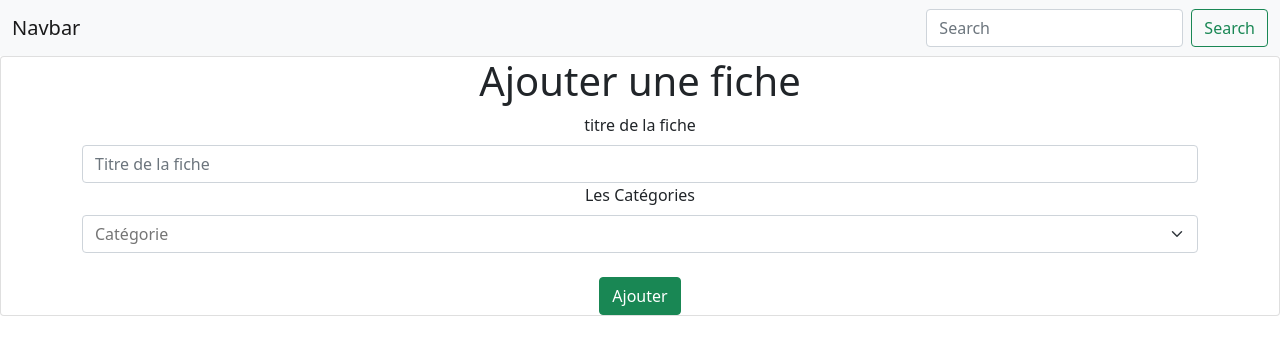
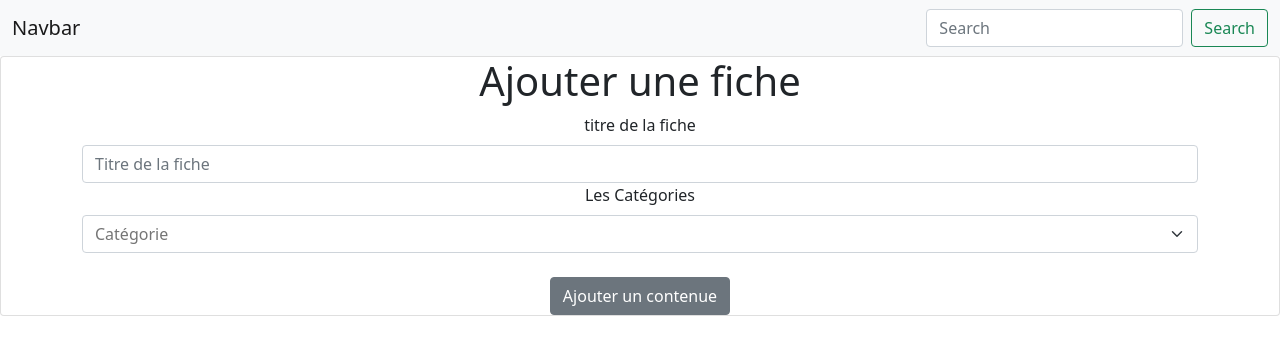
Before and after one commit to AlexisVedrenne/FicheWeb, a Symfony app: template templates/fiche/ajouter.html.twig in a window 1280 px wide. Shown: the top 356 px of the page. Run offline with Twig, Linux system fonts and the light colour scheme; the template is opened without the code that fills it, so the values that code supplies are empty; form fields are guessed from the names that the template uses; some libraries are stand-ins or nearby versions.

Commit message:
Ajout du scrip fiche.js à la page ajouter.html.twig

```diff
--- a/templates/base.html.twig
+++ b/templates/base.html.twig
@@ -10,10 +10,6 @@
 			<link href="{{ asset('css/styles.css') }}" type="text/css" rel="stylesheet">
 		{% endblock %}
 
-		{% block javascripts %}
-			<script src="https://cdn.jsdelivr.net/npm/bootstrap@5.1.1/dist/js/bootstrap.min.js" integrity="sha384-skAcpIdS7UcVUC05LJ9Dxay8AXcDYfBJqt1CJ85S/CFujBsIzCIv+l9liuYLaMQ/" crossorigin="anonymous"></script>
-			<script src="https://cdn.jsdelivr.net/npm/bootstrap@5.1.1/dist/js/bootstrap.bundle.min.js" integrity="sha384-/bQdsTh/da6pkI1MST/rWKFNjaCP5gBSY4sEBT38Q/9RBh9AH40zEOg7Hlq2THRZ" crossorigin="anonymous"></script>
-		{% endblock %}
 	</head>
 	<header>
 		<nav class="navbar navbar-light bg-light">
@@ -28,5 +24,10 @@
 	</header>
 	<body>
 		{% block body %}{% endblock %}
+
+		{% block javascripts %}
+			<script src="https://cdn.jsdelivr.net/npm/bootstrap@5.1.1/dist/js/bootstrap.min.js" integrity="sha384-skAcpIdS7UcVUC05LJ9Dxay8AXcDYfBJqt1CJ85S/CFujBsIzCIv+l9liuYLaMQ/" crossorigin="anonymous"></script>
+			<script src="https://cdn.jsdelivr.net/npm/bootstrap@5.1.1/dist/js/bootstrap.bundle.min.js" integrity="sha384-/bQdsTh/da6pkI1MST/rWKFNjaCP5gBSY4sEBT38Q/9RBh9AH40zEOg7Hlq2THRZ" crossorigin="anonymous"></script>
+		{% endblock %}
 	</body>
 </html>
--- a/templates/fiche/ajouter.html.twig
+++ b/templates/fiche/ajouter.html.twig
@@ -2,6 +2,8 @@
 
 
 {% block title %}Ajouter une fiche{% endblock %}
+
+{% block javascripts %} <script type="text/javascript" src="{{ asset("js/fiche.js") }}"></script>{% endblock %}
 
 {% block body %}
 <div class='card text-center'>
@@ -17,7 +19,9 @@
     <br>
 
     {{form_end(form)}}
-    <button type="submit" class='btn btn-success'> Ajouter </button>
-    </div>
+    <a class="btn btn-secondary" id="btnCtn">Ajouter un contenue</a>
+
+    <div class="container" id="contenue"></div>
+
 </div>
 {% endblock %}
```
Also changed, not shown: public/assets/js/contenue.html, public/assets/js/fiche.js, public/assets/js/inscription.js, 5 other files.
